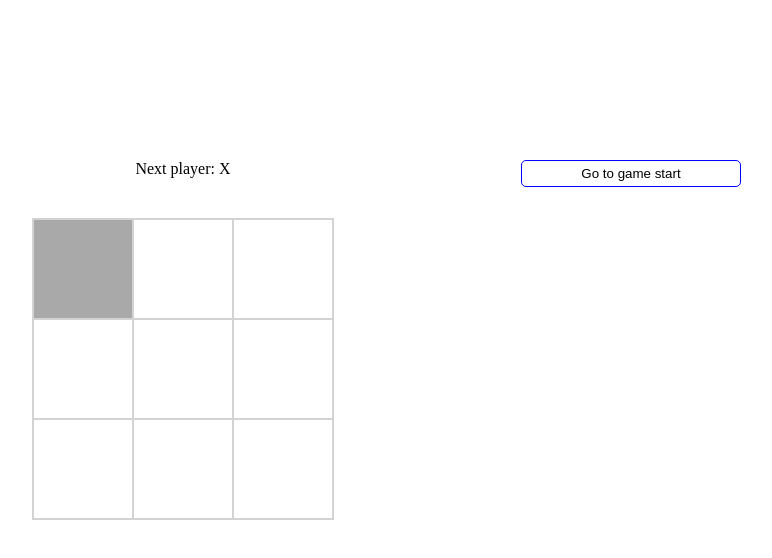
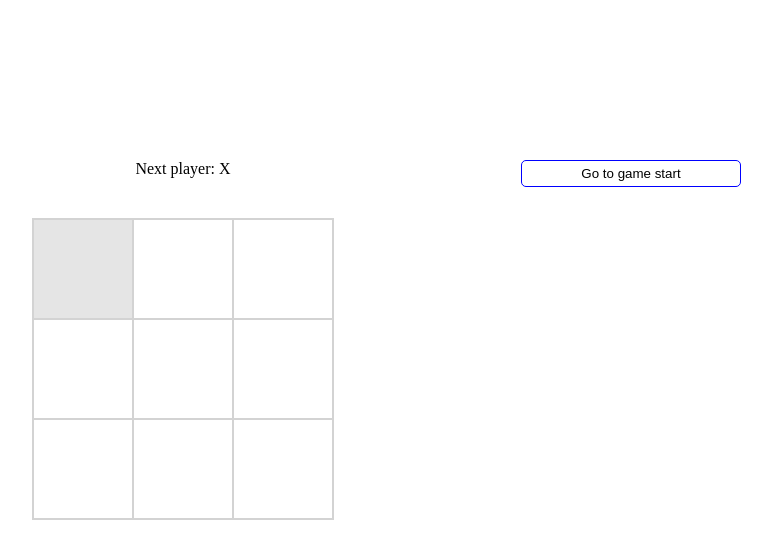
Before and after one commit to coding-z/Tic-Tac-Toe, a React (Create React App) app: page / in a window 1280 px wide. In both pictures the pointer is over the button 390 px from the left and 269 px from the top of the page. Shown: the top 558 px of the page, without its empty margins (307-1079 px from the left). Built offline with nearby package versions, Linux system fonts and the light colour scheme.

Commit message:
Update square hover styles

```diff
--- a/src/App.js
+++ b/src/App.js
@@ -3,7 +3,10 @@ import clsx from "clsx";
 
 function Square({ value, onSquareClick }) {
   return (
-    <button className="square" onClick={onSquareClick}>
+    <button
+      className={clsx("square", value === "X" && "x", value === "O" && "o")}
+      onClick={onSquareClick}
+    >
       {value}
     </button>
   );
--- a/src/styles.css
+++ b/src/styles.css
@@ -62,18 +62,25 @@ body {
   border: 1px solid lightgray;
   font-size: 80px;
 }
+.square:hover {
+  cursor: pointer;
+  background-color: rgb(0 0 0 / 0.1);
+}
 
 .square.x {
   color: blue;
+}
+
+.square.x:hover {
+  background-color: lightblue;
 }
 
 .square.o {
   color: green;
 }
 
-.game-board button:hover {
-  cursor: pointer;
-  background-color: darkgray;
+.square.o:hover {
+  background-color: lightgreen;
 }
 
 .game-info {
```
